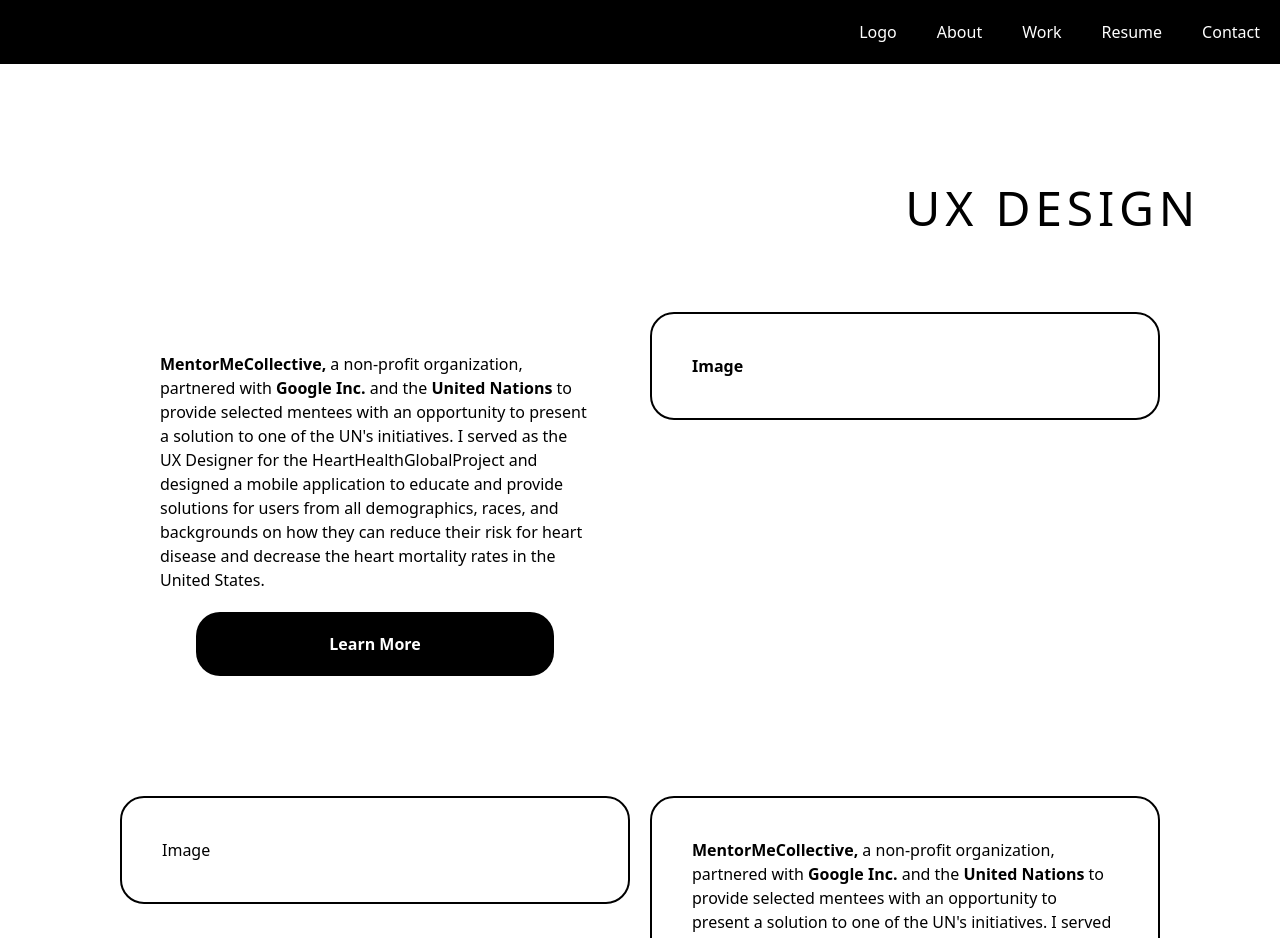
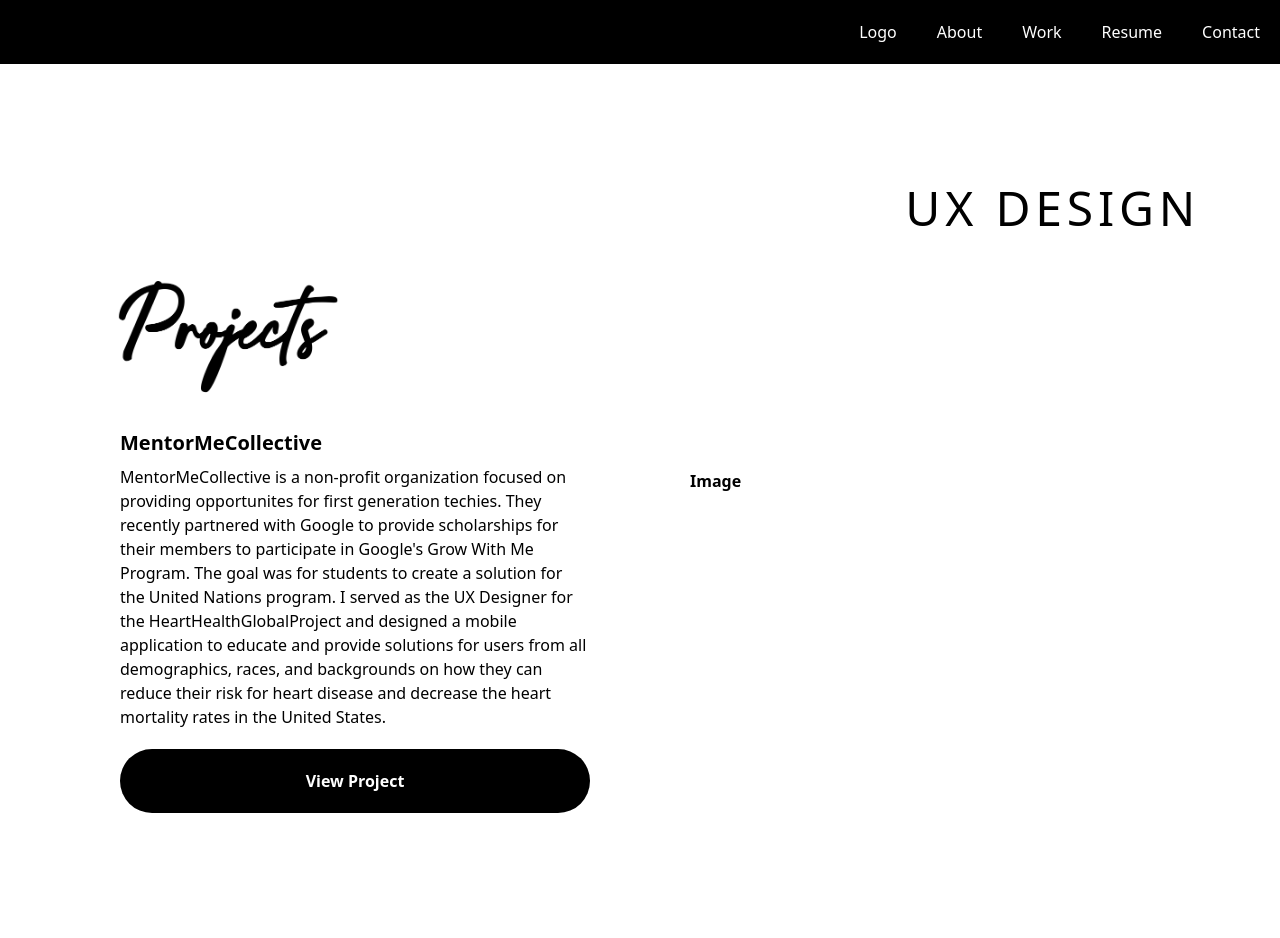
Before and after one commit to sbcodes90/ux-portfolio, a React (Create React App) app in the folder my-app/: page / in a window 1280 px wide. Shown: the top 938 px of the page. Built offline with nearby package versions, Linux system fonts and the light colour scheme.

Commit message:
css fixes

```diff
--- a/my-app/src/UxPage.js
+++ b/my-app/src/UxPage.js
@@ -1,36 +1,29 @@
 import React from 'react'
+import projectsHeader from "../src/images/projects.png"
 
 export default function UxPage() {
   return (
-    <div className="bg-white-400 lg:p-20">
+    <div className="lg:p-20">
     <div>
-      <header className="lg:text-right text-5xl tracking-widest	lg:pb-10 text-center pt-10	">UX DESIGN</header>
-      <section className="flex flex-col gap-5 lg:flex-row justify-around items-start lg:gap-5 pb-10 p-10">
-        <div className="p-10 lg:w-6/12"><strong>MentorMeCollective,</strong> a non-profit organization, partnered
-          with <strong>Google Inc.</strong> and the <strong>United Nations</strong>{' '}to provide selected
-          mentees with an opportunity to present a solution to one of the
-          UN's initiatives. I served as the UX Designer for the
+      <header className="lg:text-right text-5xl tracking-widest	lg:pb-10 text-center pt-10 bg-white	">UX DESIGN</header>
+      <img src={projectsHeader} alt="header-for-projects" className='w-60 pb-7 ml-7'/>
+      <section className="flex flex-col gap-5 lg:flex-row justify-around items-start lg:gap-5 pb-10">
+
+        <div className=" px-10 lg:w-6/12"><div className='text-xl font-bold pb-2'>MentorMeCollective</div> MentorMeCollective is a non-profit organization focused on providing opportunites for first generation techies.
+         They recently partnered with Google to provide scholarships for their members to participate in Google's Grow With Me Program.
+            The goal was for students to create a solution for the United Nations program.
+         I served as the UX Designer for the
           HeartHealthGlobalProject and designed a mobile application
           to educate and provide solutions for users from all demographics,
           races, and backgrounds on how they can reduce their risk for heart
           disease and decrease the heart mortality rates in the United States.
-          <div className='text-center bg-black px-10 py-5 text-white font-black rounded-3xl mt-5 mr-9 ml-9'>
-            <button>Learn More</button>
+          <div className='text-center bg-black px-10 py-5 text-white font-bold rounded-full mt-5'>
+            <button>View Project</button>
             </div>
           </div>
-        <div className="border-solid border-black rounded-3xl border-2 p-10 lg:w-6/12"><strong>Image</strong></div>
+        <div className="p-10 lg:w-6/12"><strong>Image</strong></div>
       </section>
-      <section className="flex flex-col gap-5 lg:flex-row justify-around items-start lg:gap-5 pb-10 p-10">
-        <div className="border-solid border-black rounded-3xl border-2 p-10 lg:w-6/12">Image</div>
-        <div className="border-solid border-black rounded-3xl border-2 p-10 lg:w-6/12"><strong>MentorMeCollective,</strong> a non-profit organization, partnered
-          with <strong>Google Inc.</strong> and the <strong>United Nations</strong>{' '}to provide selected
-          mentees with an opportunity to present a solution to one of the
-          UN's initiatives. I served as the UX Designer for the
-          HeartHealthGlobalProject and designed a mobile application
-          to educate and provide solutions for users from all demographics,
-          races, and backgrounds on how they can reduce their risk for heart
-          disease and decrease the heart mortality rates in the United States.</div>
-      </section>
+
 
 
     </div>
```
Also changed, not shown: my-app/src/images/projects.png (added).
